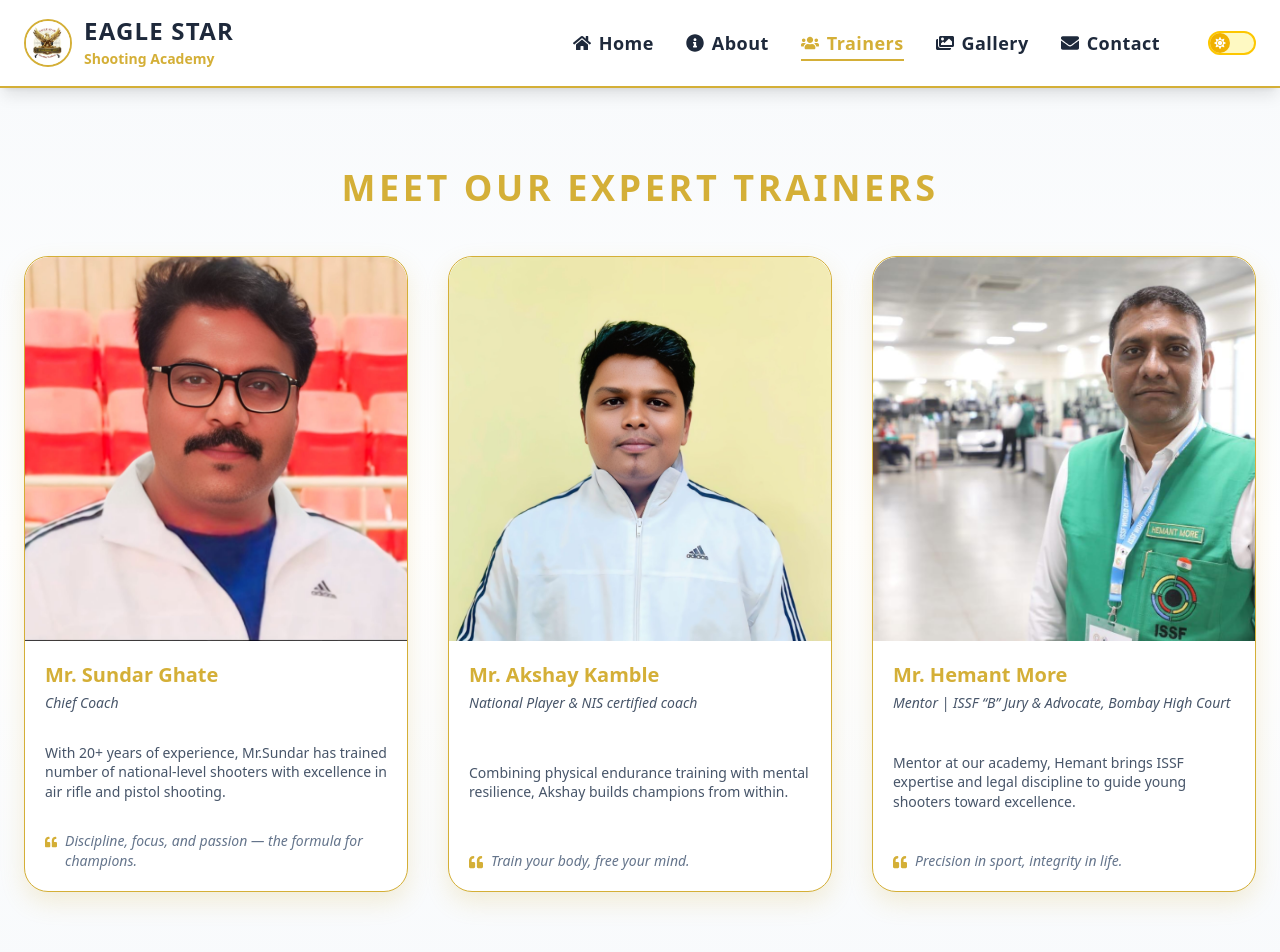
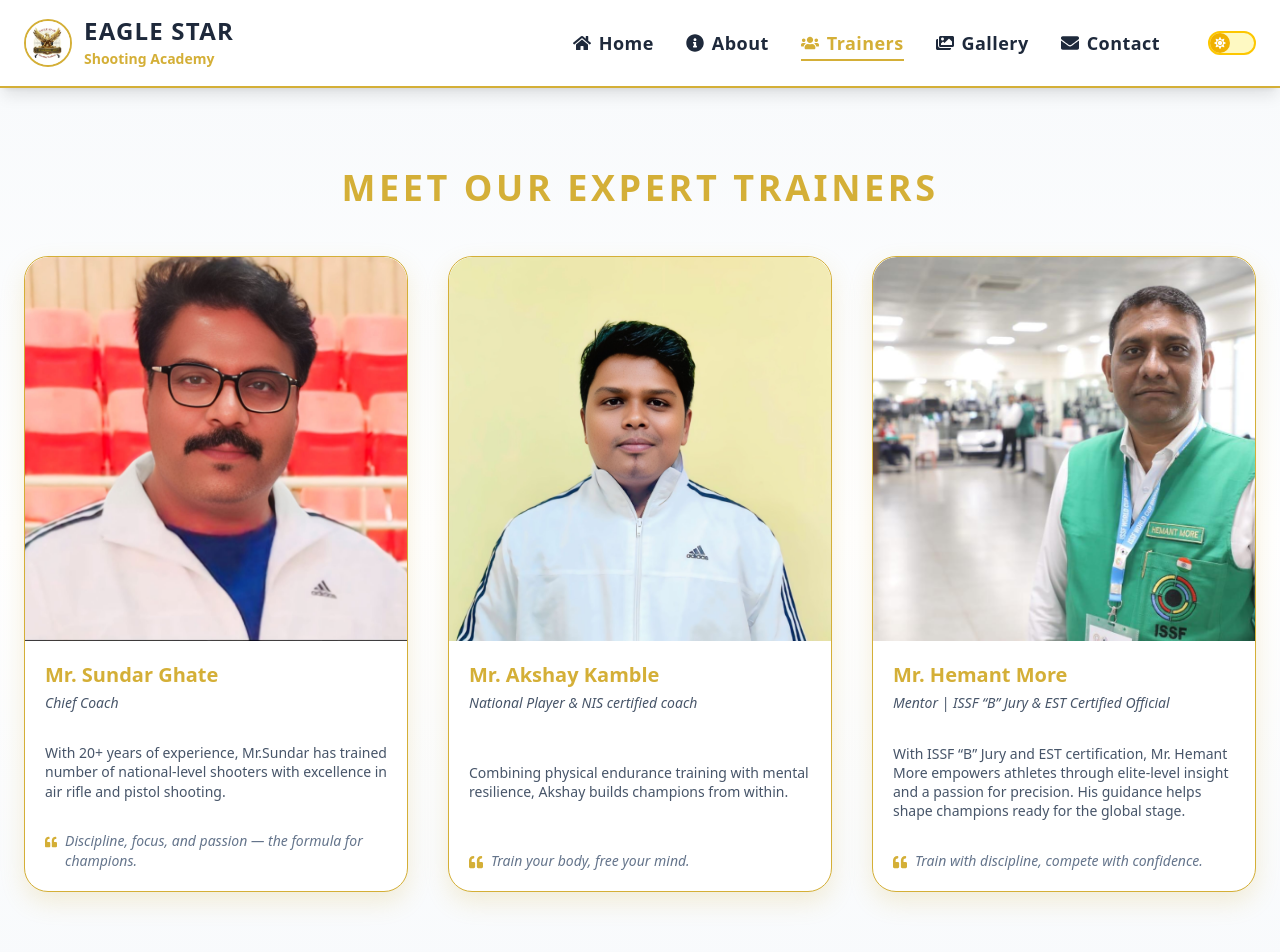
Before and after one commit to karanaingle2000/Eagle-Star-Shooting-Academy1, a React (Vite) app: page /trainer in a window 1280 px wide. Shown: the top 952 px of the page. Built offline with nearby package versions, Linux system fonts and the light colour scheme.

Commit message:
trainer updated....

```diff
--- a/src/components/Trainer.jsx
+++ b/src/components/Trainer.jsx
@@ -20,13 +20,14 @@ const trainers = [
     bio: 'Combining physical endurance training with mental resilience, Akshay builds champions from within.',
     quote: 'Train your body, free your mind.'
   },
- {
+{
   name: 'Mr. Hemant More',
-  title: 'Mentor | ISSF “B” Jury & Advocate, Bombay High Court',
+  title: 'Mentor | ISSF “B” Jury & EST Certified Official',
   image: 'h1.jpeg',
-  bio: 'Mentor at our academy, Hemant brings ISSF expertise and legal discipline to guide young shooters toward excellence.',
-  quote: 'Precision in sport, integrity in life.'
+  bio: 'With ISSF “B” Jury and EST certification, Mr. Hemant More empowers athletes through elite-level insight and a passion for precision. His guidance helps shape champions ready for the global stage.',
+  quote: 'Train with discipline, compete with confidence.'
 },
+
 
 
 
```
